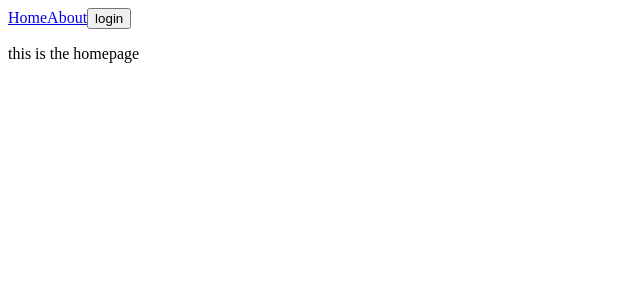
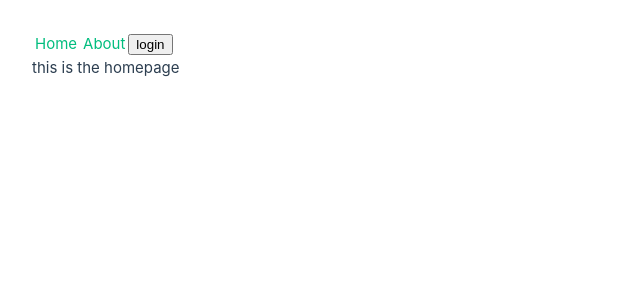
Before and after one commit to Andradev101/vue-lab, a Vue app: page / in a window 1280 px wide. Shown: the top 300 px of the page, without its empty margins (0-640 px from the left). Built offline with nearby package versions, Linux system fonts and the light colour scheme.

Commit message:
added login pseudovalidations on frontend for testing purposes

```diff
--- a/src/assets/base.css
+++ b/src/assets/base.css
@@ -4,7 +4,7 @@
   --vt-c-white-soft: #f8f8f8;
   --vt-c-white-mute: #f2f2f2;
 
-  --vt-c-black: #181818;
+  --vt-c-black: #ebebeb;
   --vt-c-black-soft: #222222;
   --vt-c-black-mute: #282828;
 
@@ -16,9 +16,9 @@
   --vt-c-divider-dark-2: rgba(84, 84, 84, 0.48);
 
   --vt-c-text-light-1: var(--vt-c-indigo);
-  --vt-c-text-light-2: rgba(60, 60, 60, 0.66);
+  --vt-c-text-light-2: rgba(0, 0, 0, 0.66);
   --vt-c-text-dark-1: var(--vt-c-white);
-  --vt-c-text-dark-2: rgba(235, 235, 235, 0.64);
+  --vt-c-text-dark-2: rgba(22, 22, 22, 0.64);
 }
 
 /* semantic color variables for this project */
--- a/src/assets/main.css
+++ b/src/assets/main.css
@@ -1,11 +1,11 @@
 @import './base.css';
 
-#app {
+/* #app {
   max-width: 1280px;
   margin: 0 auto;
   padding: 2rem;
   font-weight: normal;
-}
+} */
 
 a,
 .green {
@@ -24,12 +24,12 @@ a,
 @media (min-width: 1024px) {
   body {
     display: flex;
-    place-items: center;
   }
 
   #app {
-    display: grid;
+    display: flex;
     grid-template-columns: 1fr 1fr;
-    padding: 0 2rem;
+    padding: 2rem;
+    flex-direction: column;
   }
 }
--- /dev/null
+++ b/src/components/ErrorParagraph.vue
@@ -0,0 +1,15 @@
+<script setup>
+import { ref, onMounted, onUnmounted } from 'vue';
+
+const props = defineProps ({ errorMsg:String })
+</script>
+
+<template>
+<p class="red">{{ errorMsg }}</p>
+</template>
+
+<style scoped>
+    .red {
+        color: red;
+    }
+</style>
--- a/src/components/LoginPacket/Login.vue
+++ b/src/components/LoginPacket/Login.vue
@@ -1,9 +1,11 @@
 <script setup>
 import { ref, onMounted, onUnmounted } from 'vue';
 import { user } from '../../statemanagement/user.js';
+import ErrorParagraph from '../ErrorParagraph.vue';
 
 const username = ref('');
 const password = ref('');
+let errorMsg = ref('');
 const emit = defineEmits(['unmountItself, toggleShowLogin', 'userSignedIn']);
 
 onMounted(() => {
@@ -14,7 +16,7 @@ onUnmounted(() => {
 })
 
 function handleLoginInfo() {
-    if(true) { //just for dabbling, here must come the auth service
+    if(username.value == "qwe" && password.value == "qwe") { //just for dabbling, here must come the auth service
       estabilishSession();
       emit('toggleShowLogin');
       //emit('userSignedIn'); emit from child components doesnt bubble for the root
@@ -22,6 +24,9 @@ function handleLoginInfo() {
         //From this component, i should be able to emit an event to the root component (or any other), confirming the user is indeed signed in.
       setUserStateInfo(getUserInfo());
       user.signIn();
+    } else {
+      //handle login error
+      errorMsg.value = user.setLoginErrorMsg(username.value, password.value);
     }
 }
 
@@ -46,5 +51,6 @@ function setUserStateInfo(fetchedUser) {
     <input type="text" v-model="username" placeholder="username/email">
     <input type="password" v-model="password" placeholder="password">
     <button @click="handleLoginInfo">sign in</button>
+    <ErrorParagraph :errorMsg="errorMsg"/>
   </main>
 </template>
--- a/src/components/LoginPacket/LoginWrapper.vue
+++ b/src/components/LoginPacket/LoginWrapper.vue
@@ -16,7 +16,7 @@ function toggleLoginComponent() {
   showLoginButtonLabel = (showLoginComponent.value == true) ? "close" : "login";
 }
 
-function unmountLoginComponent() {
+function setUnmountLoginComponent() {
   mountLogin.value = false;
 }
 
@@ -31,7 +31,7 @@ function performLogout() {
 
 <template>
     <button v-if="mountLogin" @click="toggleLoginComponent">{{ showLoginButtonLabel }}</button>
-    <Login v-if="mountLogin" v-show="showLoginComponent" @unmountItself="unmountLoginComponent" @toggleShowLogin="toggleLoginComponent"/>
+    <Login v-if="mountLogin" v-show="showLoginComponent" @unmountItself="setUnmountLoginComponent" @toggleShowLogin="toggleLoginComponent"/>
     <SignedInUserHeadOptions v-if="user.isSignedIn" :label="user.data.login.username"/>
     <Logout v-if="!(mountLogin)" :label="logoutButtonLabel" @performLogout="performLogout"/>
 </template>
--- a/src/components/LoginPacket/SignedInUserHeadOptions.vue
+++ b/src/components/LoginPacket/SignedInUserHeadOptions.vue
@@ -5,6 +5,7 @@ import { user } from '../../statemanagement/user.js';
 const props = defineProps ({ label:String })
 const buttonCoordinates = reactive({left: 0, top: 0});
 let showUserHeaderOptions = ref(false);
+let showUserHeaderDropdownIcon = ref('▼');
 let userHeaderOptionsComponentRef = ref(null);
 
 function handleClick(evt) {
@@ -13,6 +14,11 @@ function handleClick(evt) {
 
 function toggleShowUserHeaderOptions() {
     showUserHeaderOptions.value = !(showUserHeaderOptions.value);
+    toggleShowUserHeaderDropdownIcon(showUserHeaderOptions.value);
+}
+
+function toggleShowUserHeaderDropdownIcon(isUseHeaderOptionsOpened) {
+    showUserHeaderDropdownIcon.value = isUseHeaderOptionsOpened == true ? "▲" : "▼";
 }
 
 function getPositionOffset(component) { //must be reusable
@@ -24,7 +30,7 @@ function getPositionOffset(component) { //must be reusable
 </script>
 
 <template>
-    <button class="UserHeaderOptions" @click="handleClick">{{ label }}</button>
+    <button class="UserHeaderOptions" @click="handleClick">{{ label }} {{ showUserHeaderDropdownIcon }}</button>
     <div :style="buttonCoordinates" ref="userHeaderOptionsComponentRef" v-show="showUserHeaderOptions" class="popup">
         <img :src="user.data.picture.thumbnail"></img>
         <p>Hello, {{ user.data.name.first + " " + user.data.name.last }}!</p>
@@ -45,6 +51,7 @@ function getPositionOffset(component) { //must be reusable
     display: flex;
     position: absolute;
     border: 1px solid black;
+    background-color: white;
 }
 p {
     display: inline;
--- a/src/main.js
+++ b/src/main.js
@@ -1,4 +1,4 @@
-//import './assets/main.css'
+import './assets/main.css'
 
 import { createApp } from 'vue'
 import App from './App.vue'
--- a/src/statemanagement/user.js
+++ b/src/statemanagement/user.js
@@ -5,6 +5,7 @@ import { reactive } from 'vue'
 export const user = reactive({
     isSignedIn: false,
     data: {},
+    errorMsg: "",
 
     signIn() {
       console.log("state management sign in");
@@ -17,5 +18,23 @@ export const user = reactive({
     setUserInfo(userPayload) {
       this.data = userPayload;
       console.log("fetched user", this.data)
+    },
+    setLoginErrorMsg(username, password) { //of course this shouldnt be handled in the frontend, this is just for dabbling
+      if(this.isBlank(username) && this.isBlank(password)) {
+        this.errorMsg = "username/password must not be empty.";
+      }else if(this.isBlank(username)) {
+        this.errorMsg = "username must not be empty.";
+      }else if(this.isBlank(password)) {
+        this.errorMsg = "password must not be empty.";
+      }else {
+        this.errorMsg = "incorrect username or password.";
+      }
+      return this.errorMsg;
+    },
+    isBlank(string) {
+      if (string === null || string.trim() === "") {
+        return true;
+      }
+      return false;
     }
   })
```
